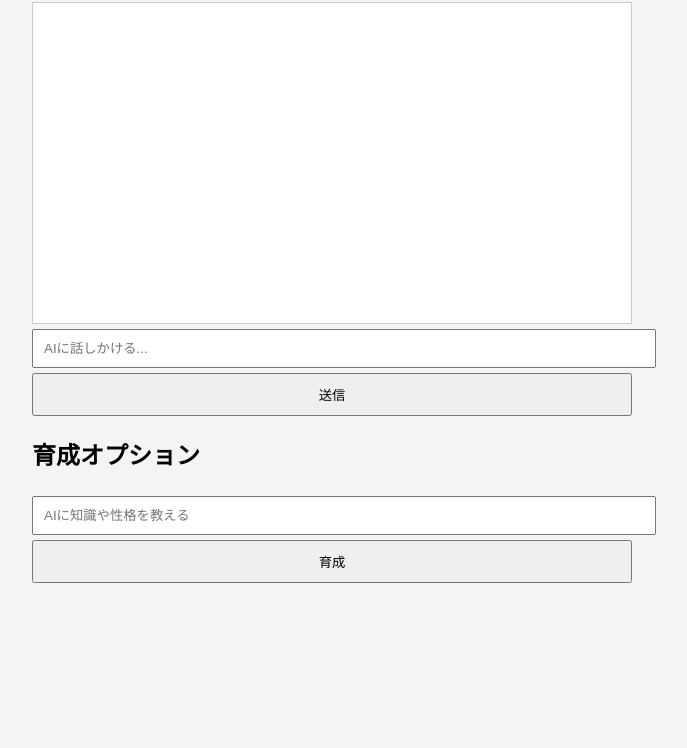
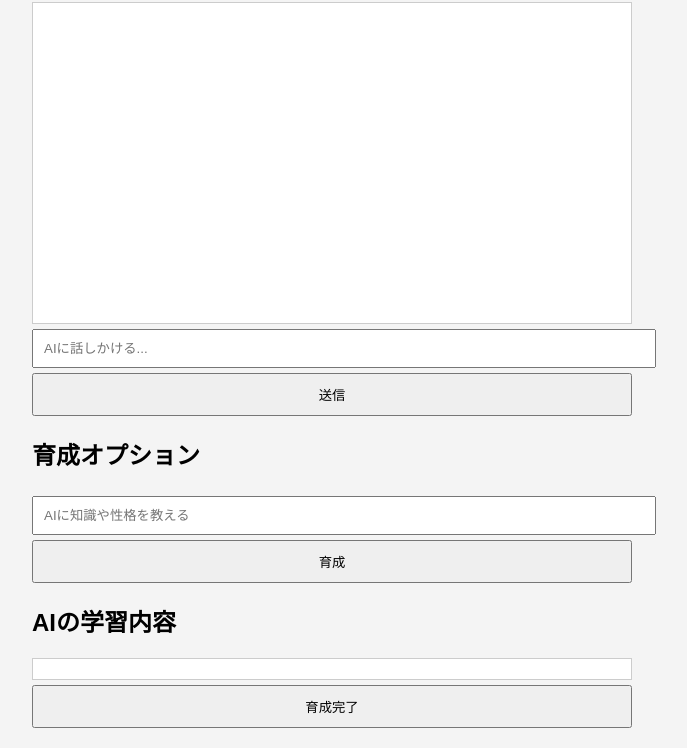
Before and after one commit to game-sync/AItalk, a plain HTML site: page index.html in a window 1280 px wide. Shown: the part 107-855 px from the top of the page, without its empty margins (308-995 px from the left). Before the commit the page ends 800 px from the top, so only its background shows below. Drawn offline with Linux system fonts and the light colour scheme.

Commit message:
Update index.html

```diff
--- a/index.html
+++ b/index.html
@@ -24,6 +24,12 @@
             padding: 10px;
             margin-top: 5px;
         }
+        #knowledgeList {
+            margin-top: 10px;
+            padding: 10px;
+            background: white;
+            border: 1px solid #ccc;
+        }
     </style>
 </head>
 <body>
@@ -34,13 +40,24 @@
     <h2>育成オプション</h2>
     <input type="text" id="trainInput" placeholder="AIに知識や性格を教える">
     <button onclick="trainAI()">育成</button>
+    <h2>AIの学習内容</h2>
+    <div id="knowledgeList"></div>
+    <button onclick="finalizeAI()">育成完了</button>
 
     <script>
-        let aiData = {
+        let aiData = JSON.parse(localStorage.getItem("aiData")) || {
             name: "プレーンAI",
             personality: "普通",
             knowledge: []
         };
+
+        function updateKnowledgeList() {
+            let knowledgeList = document.getElementById("knowledgeList");
+            knowledgeList.innerHTML = "";
+            aiData.knowledge.forEach((item, index) => {
+                knowledgeList.innerHTML += `<p>${index + 1}. ${item}</p>`;
+            });
+        }
 
         function sendMessage() {
             let input = document.getElementById("userInput").value;
@@ -66,9 +83,18 @@
             let trainInput = document.getElementById("trainInput").value;
             if (trainInput.trim() === "") return;
             aiData.knowledge.push(trainInput);
+            localStorage.setItem("aiData", JSON.stringify(aiData));
             document.getElementById("trainInput").value = "";
             alert("AIが学習しました！");
+            updateKnowledgeList();
         }
+
+        function finalizeAI() {
+            alert("育成が完了しました！");
+            console.log("AIデータを保存・公開する処理をここに追加");
+        }
+
+        updateKnowledgeList();
     </script>
 </body>
 </html>
```
